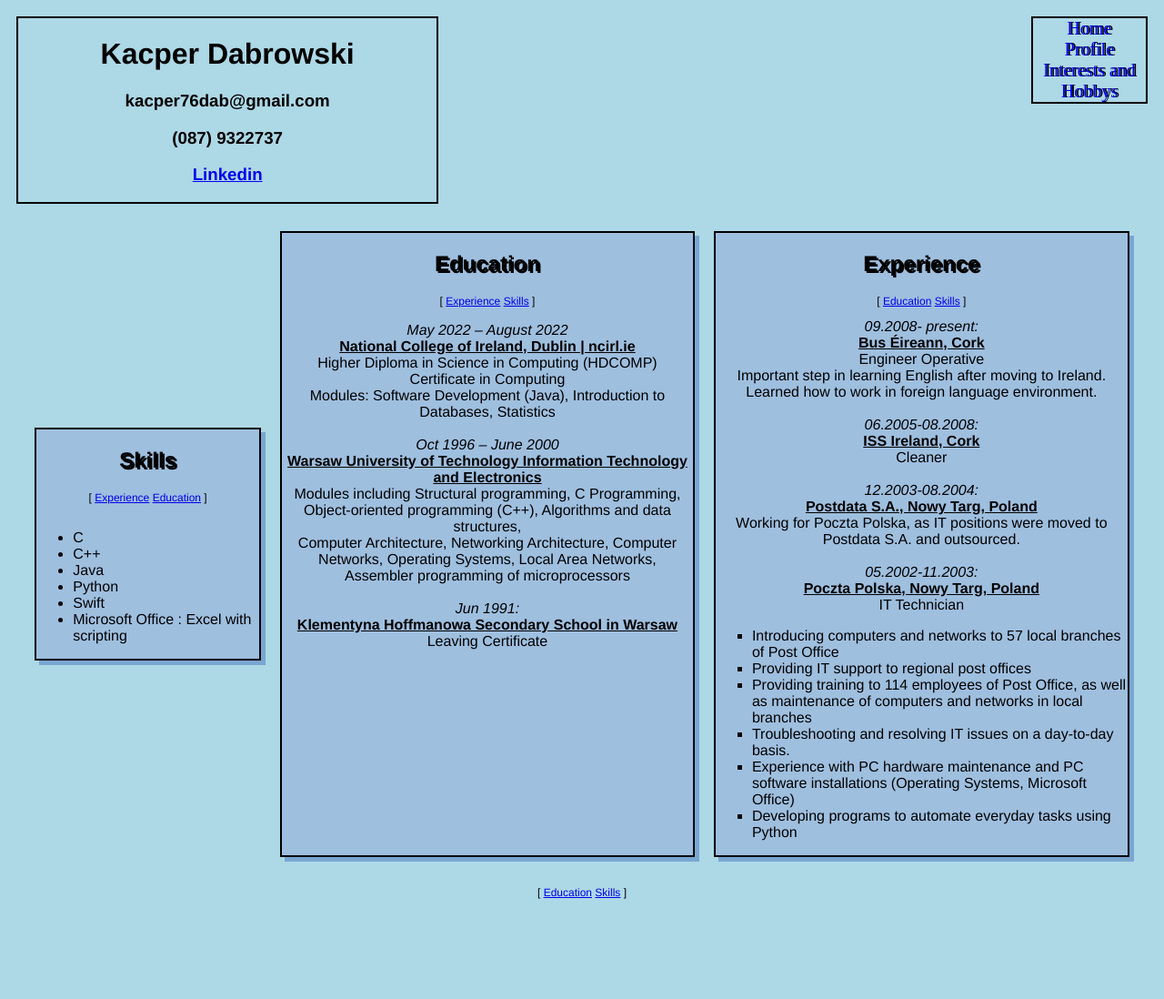
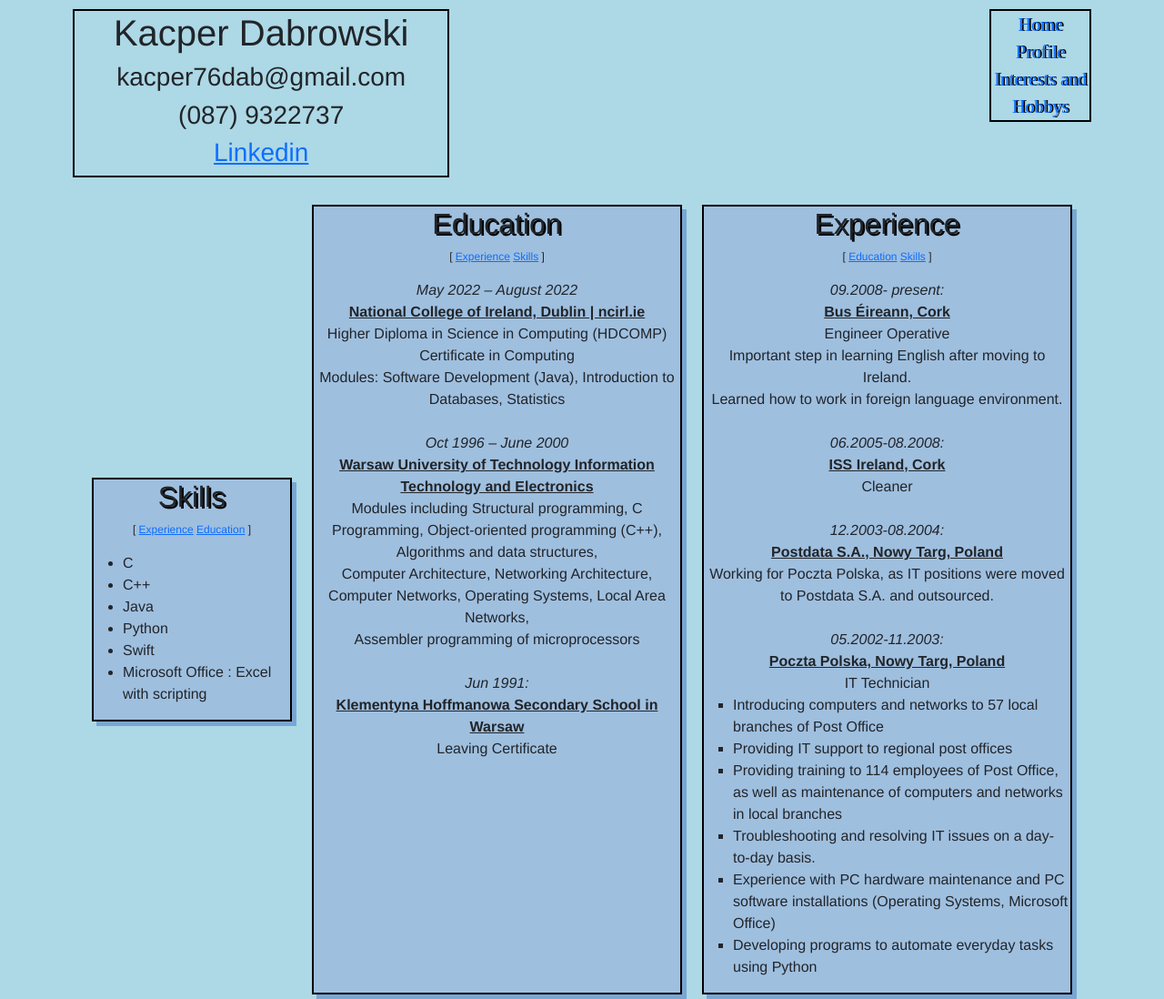
Before and after one commit to KacperDab76/kacperdab76.github.io, a plain HTML site: page index.html in a window 1280 px wide. Shown: the top 1098 px of the page at 91% size. Before the commit the page ends 1000 px from the top, so only its background shows below. Drawn offline with nearby package versions, Linux system fonts and the light colour scheme.

Commit message:
add container class to main container

```diff
--- a/index.html
+++ b/index.html
@@ -3,10 +3,14 @@
 <html>
 	<head>
 		<title> My CV </title>
+		<!-- bootstrap -->
+		<link href="https://cdn.jsdelivr.net/npm/bootstrap@5.2.2/dist/css/bootstrap.min.css" rel="stylesheet" integrity="sha384-Zenh87qX5JnK2Jl0vWa8Ck2rdkQ2Bzep5IDxbcnCeuOxjzrPF/et3URy9Bv1WTRi" crossorigin="anonymous">
+		<script src="https://cdn.jsdelivr.net/npm/bootstrap@5.2.2/dist/js/bootstrap.bundle.min.js" integrity="sha384-OERcA2EqjJCMA+/3y+gxIOqMEjwtxJY7qPCqsdltbNJuaOe923+mo//f6V8Qbsw3" crossorigin="anonymous"></script>
+		<!-- end of bootstrap -->
         <link rel="stylesheet" href="styles/style.css">
 	</head>
 	<body>
-		<div id="top_container">
+		<div id="top_container" class="container">
 			<div id="info" class="box">
 				<h1>Kacper Dabrowski</h1>
 				<h3>kacper76dab@gmail.com</h3>
```
